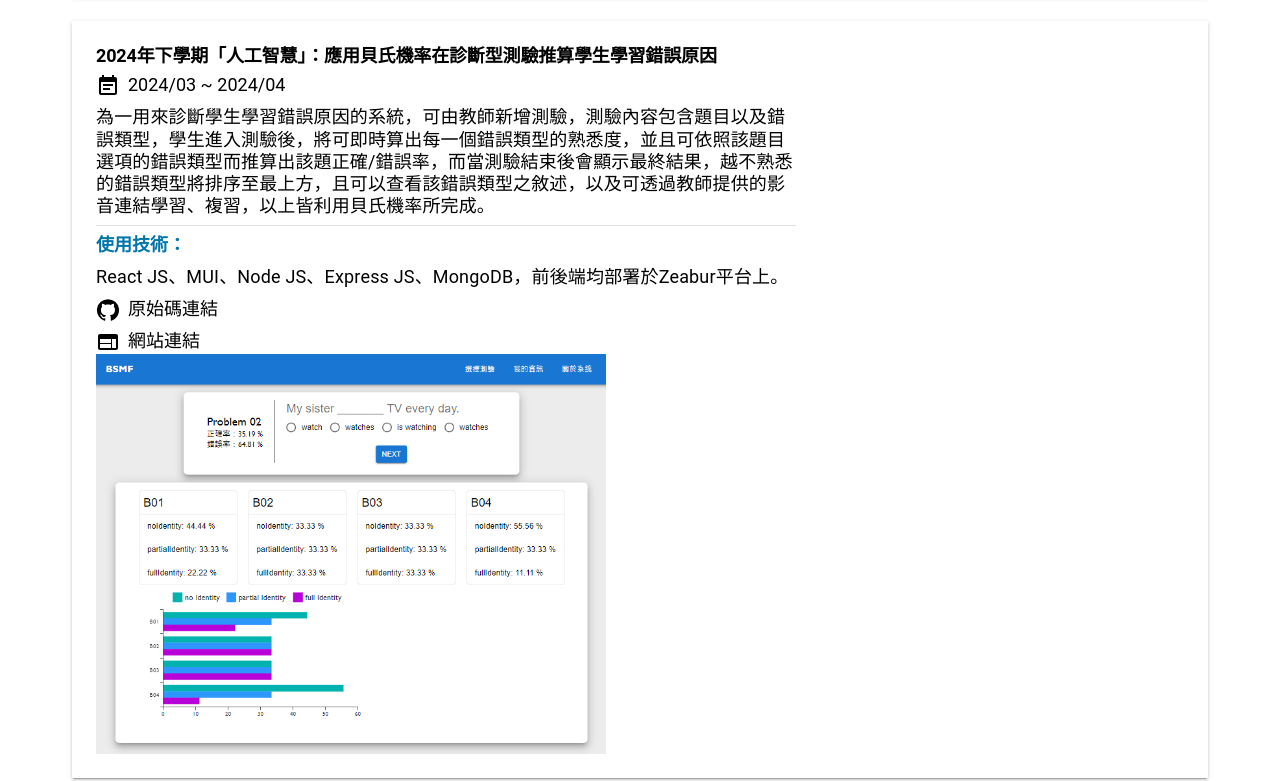
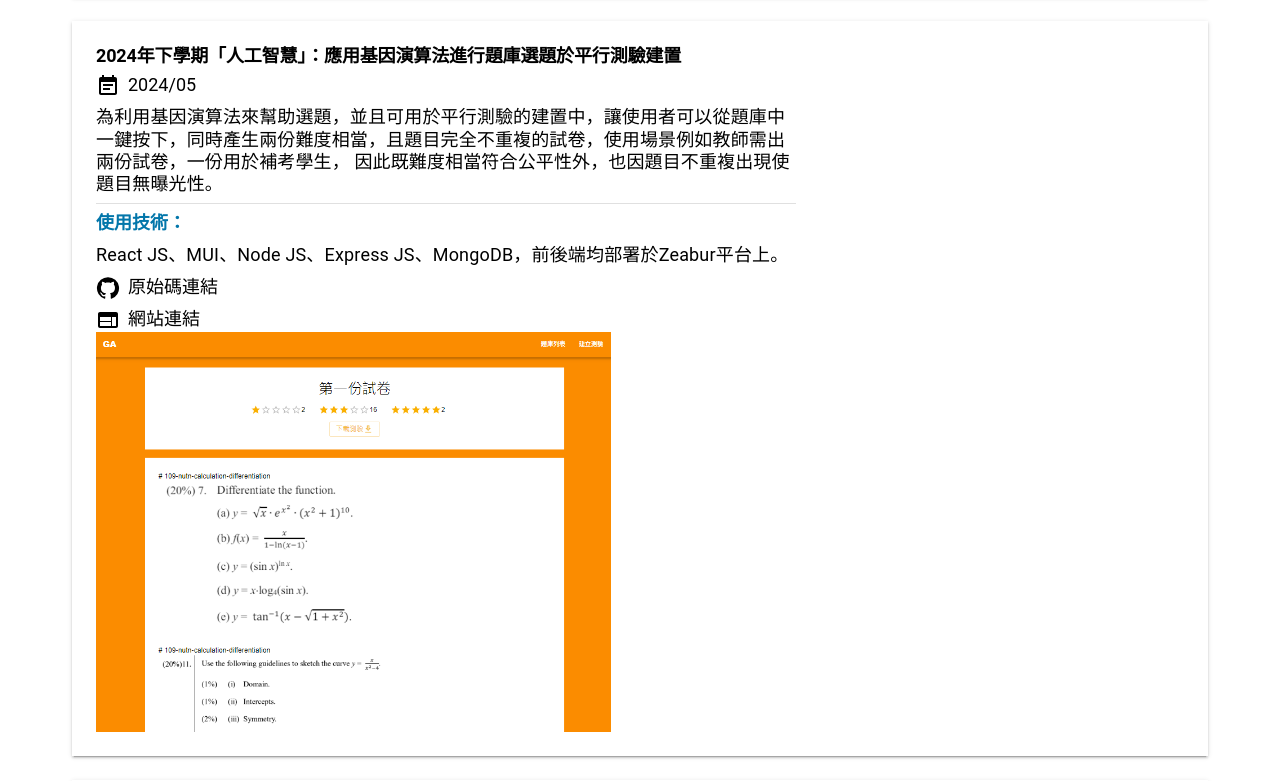
Before and after one commit to NoZ915/portfolio-web, a React (Vite) app: page / in a window 1280 px wide. Shown: the part 790-1571 px from the top of the page. Built offline with nearby package versions, Linux system fonts and the light colour scheme.

Commit message:
added: GA project

```diff
--- a/src/pages/HomePage.jsx
+++ b/src/pages/HomePage.jsx
@@ -41,6 +41,17 @@ const projects = [
         </Link><br />
       </>
     )
+  },
+  {
+    title: "2024年下學期「人工智慧」：應用基因演算法進行題庫選題於平行測驗建置",
+    date: "2024/05",
+    description: `
+    為利用基因演算法來幫助選題，並且可用於平行測驗的建置中，讓使用者可以從題庫中一鍵按下，同時產生兩份難度相當，且題目完全不重複的試卷，使用場景例如教師需出兩份試卷，一份用於補考學生， 因此既難度相當符合公平性外，也因題目不重複出現使題目無曝光性。
+    `,
+    image: "ga.png",
+    technologies: "React JS、MUI、Node JS、Express JS、MongoDB，前後端均部署於Zeabur平台上。",
+    github: "https://github.com/NoZ915/GA-parallel-test-item-selection",
+    website: "https://ga-exam-item-selection.zeabur.app/"
   },
   {
     title: "2024年下學期「人工智慧」：應用貝氏機率在診斷型測驗推算學生學習錯誤原因",
```
Also changed, not shown: public/ga.png (added).
